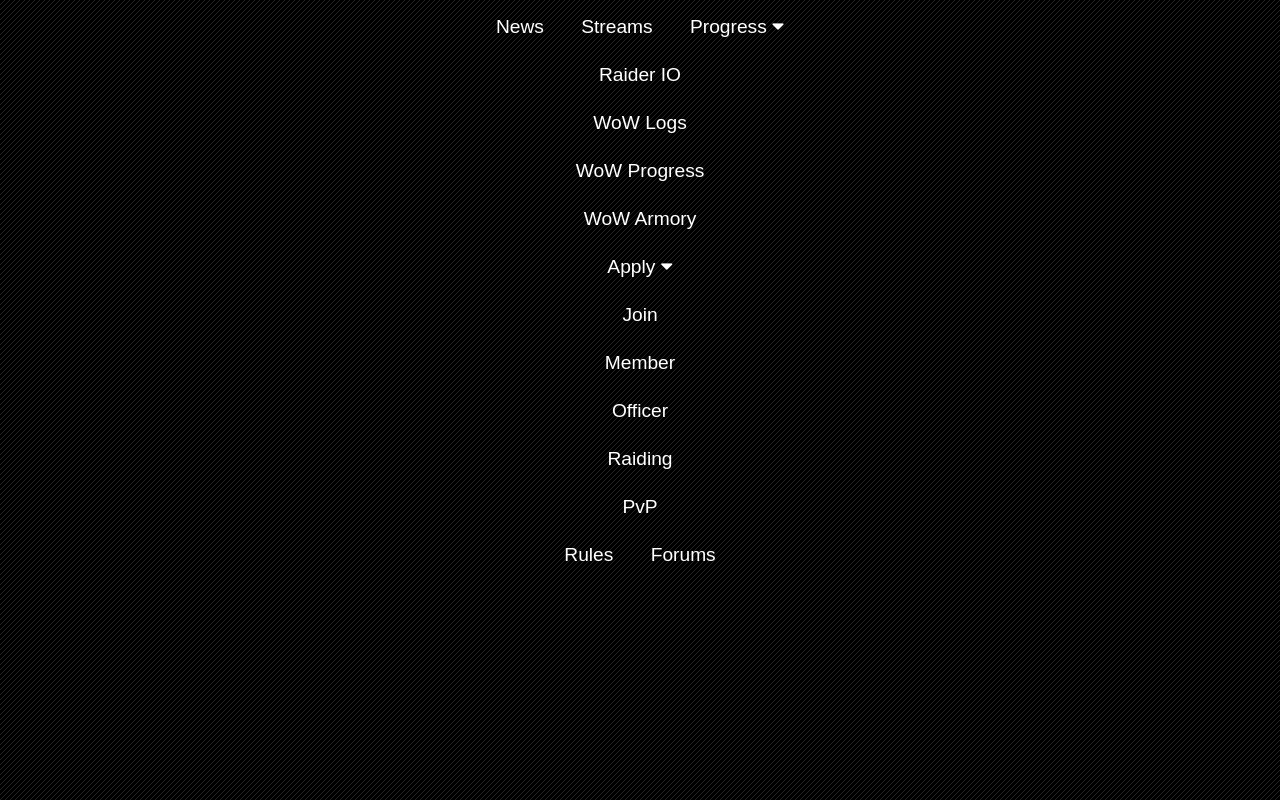
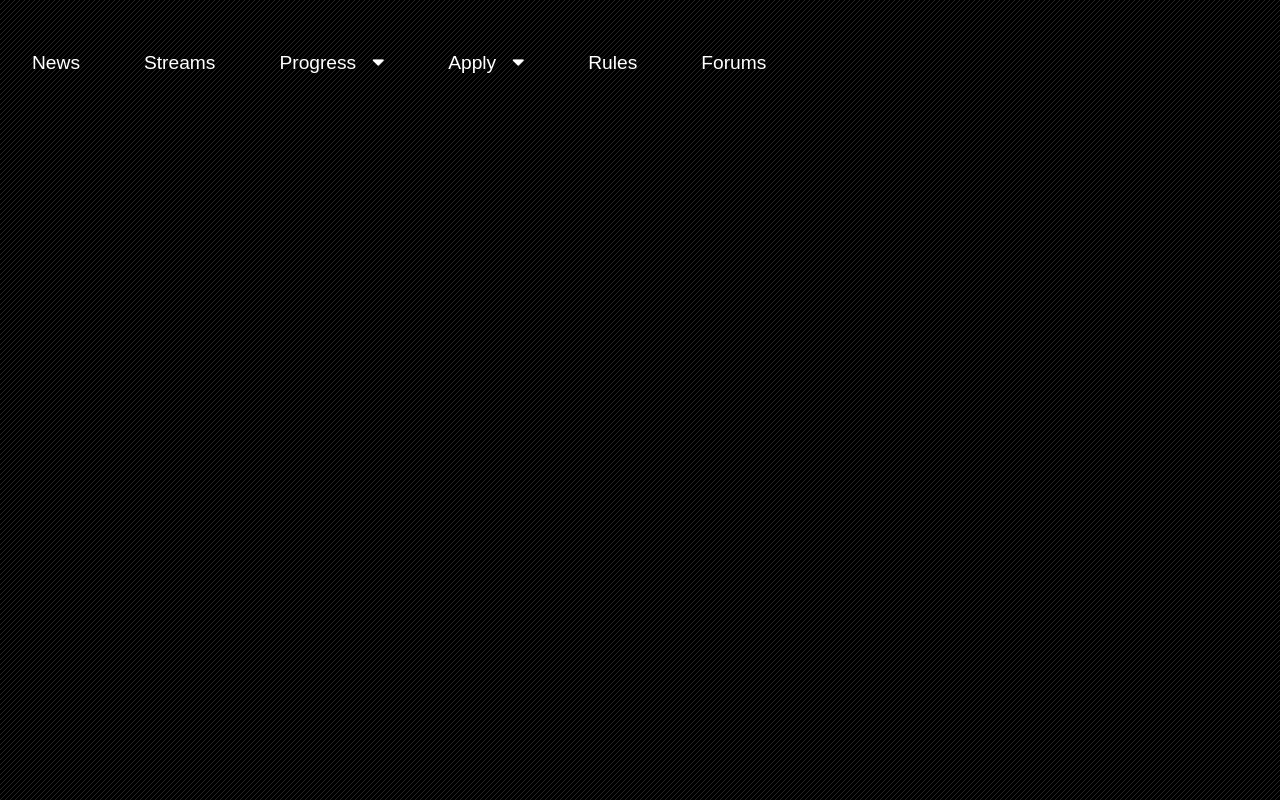
Before and after one commit to Deranged-Hermit/Xenocide, a plain HTML site: page nav-test.html in a window 1280 px wide. Drawn offline with Linux system fonts and the light colour scheme.

Commit message:
Fixed broken css link

```diff
--- a/nav-test.html
+++ b/nav-test.html
@@ -11,7 +11,7 @@
       crossorigin="anonymous"
     />
     <link rel="stylesheet" href="./css/style.css" />
-    <link rel="stylesheet" href="./css/navTest.css">
+    <link rel="stylesheet" href="./css/nav-test.css">
     <link rel="shortcut icon" href="logo.png" type="image/x-icon" />
     <title>Xenocide - A Bleeding Hollow Guild</title>
   </head>
```
